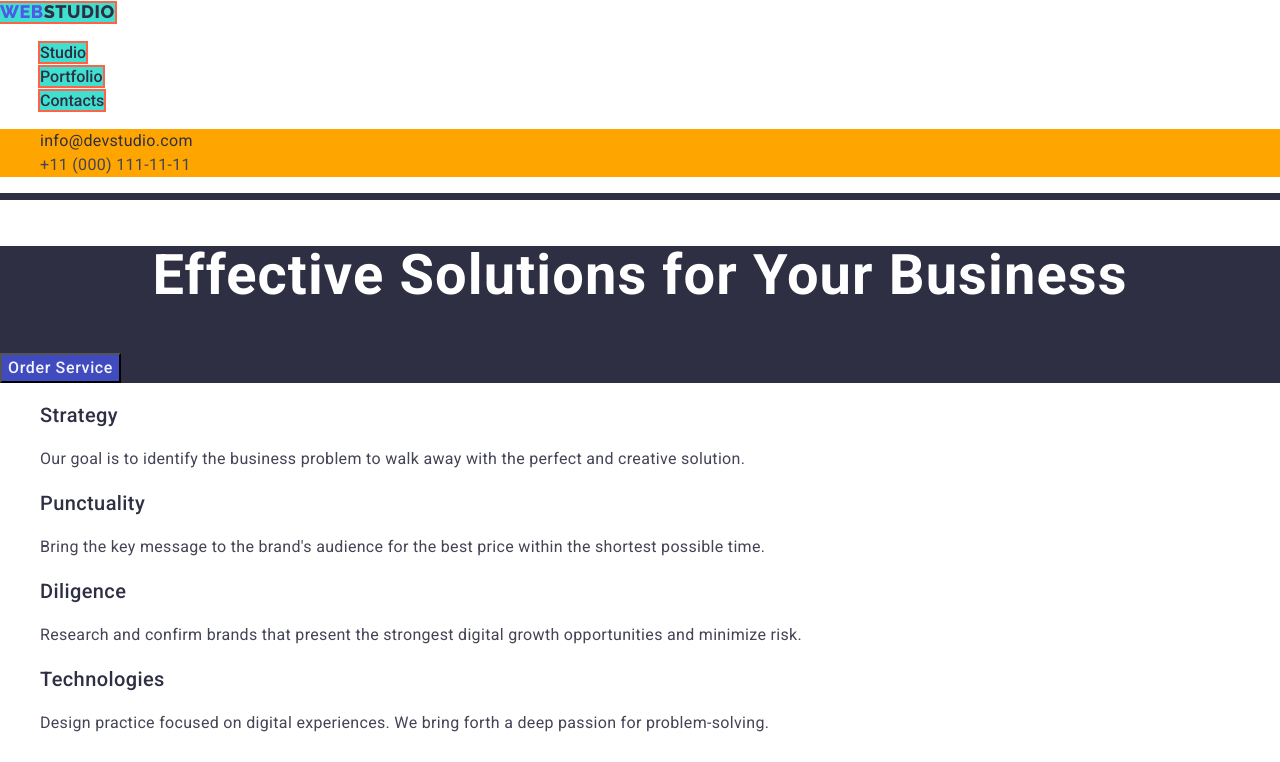
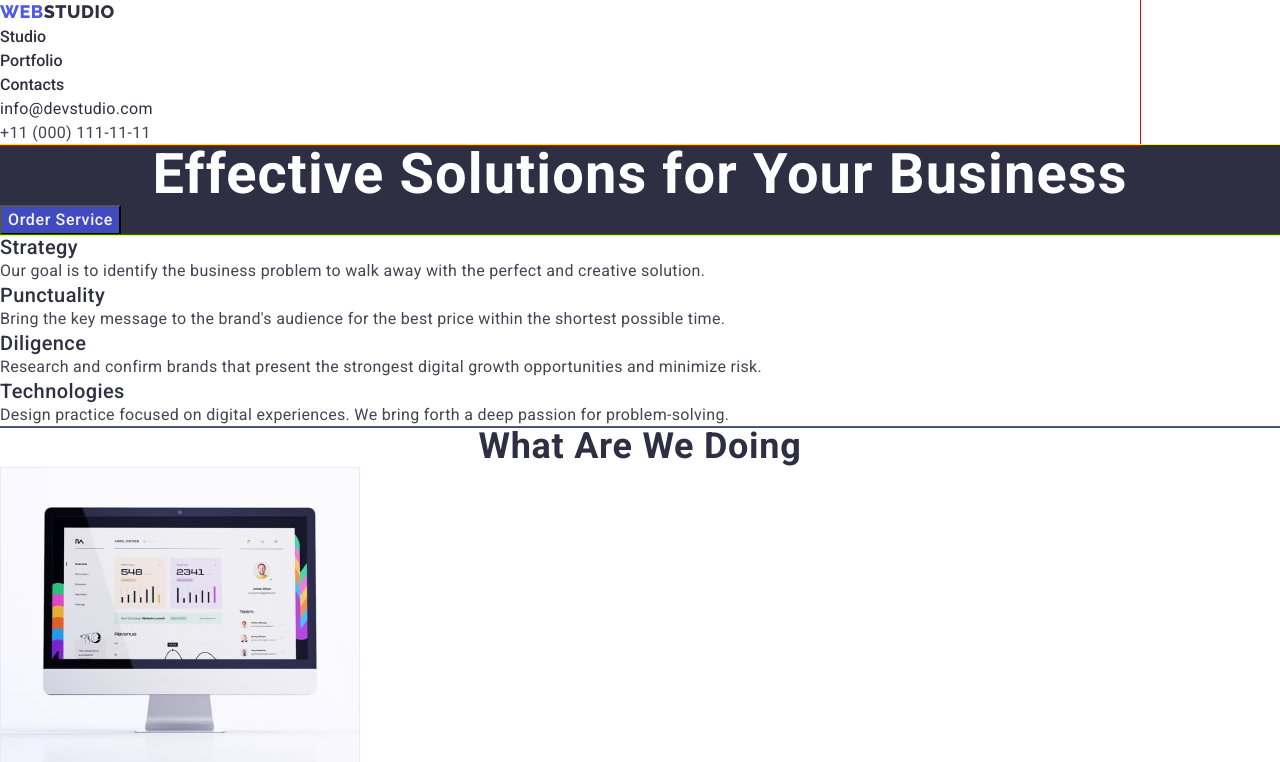
Before and after one commit to OlehVasiura/goit-markup-hw-03, a plain HTML site: page index.html in a window 1280 px wide. Shown: the top 762 px of the page. Drawn offline with nearby package versions, Linux system fonts and the light colour scheme.

Commit message:
reset write

```diff
--- a/CSS/style.css
+++ b/CSS/style.css
@@ -25,7 +25,19 @@ html {
 *::after {
   box-sizing: inherit;
 }
-
+p,
+h1,
+h2,
+h3,
+h4,
+h5,
+h6 {
+  margin: 0;
+}
+ul {
+  margin: 0;
+  padding-left: 0;
+}
 body {
   font-family: "Roboto", sans-serif;
   background: var(--primary-white-color);
@@ -39,6 +51,7 @@ address {
 }
 .link {
   text-decoration: none;
+  display: inline-block;
 }
 .conteiner {
   width: 1128px;
@@ -46,14 +59,11 @@ address {
 }
 /* ---------------Header--------------- */
 .header {
-  /* outline: 2px solid transparent; */
-  border-bottom-width: 7px;
-  border-bottom-style: solid;
-  border-bottom-color: var(--primary-text-color);
+  outline: 1px solid red;
+  width: 1140px;
 }
 .address {
   /* outline: 2px solid transparent; */
-  background-color: orange;
 }
 
 /* -----------------Site Nav----------- */
@@ -62,8 +72,6 @@ address {
   font-size: 16px;
   line-height: 1.5;
   color: var(--primary-text-color);
-  outline: 2px solid tomato;
-  background-color: turquoise;
 }
 .site-nav:hover,
 .site-nav:focus {
@@ -115,6 +123,7 @@ address {
 /* ------------HERO---------------------- */
 .hero {
   background: #2e2f42;
+  outline: 1px solid yellow;
 }
 .hero-title {
   font-size: 56px;
@@ -122,11 +131,13 @@ address {
   color: var(--primary-white-color);
   text-align: center;
   letter-spacing: 0.02em;
+  margin: 0 0 0 0;
 }
 /* -------------Section---------------- */
 .section {
   color: var(--primary-text-color);
   background: var(--primary-white-color);
+  outline: 1px solid blueviolet;
 }
 .section-title {
   font-weight: 700;
@@ -136,6 +147,9 @@ address {
   text-align: center;
   letter-spacing: 0.02em;
   text-transform: capitalize;
+}
+.section-benefit {
+  outline: 1px solid green;
 }
 .list-benefit {
   color: var(--primary-text-color);
@@ -155,6 +169,7 @@ address {
 }
 .section-team {
   background: var(--primery-btn-color);
+  outline: 1px solid darkorange;
 }
 .list-team {
 }
@@ -179,6 +194,7 @@ address {
 /*----------------- Footer------------ */
 .appeal {
   background: var(--primary-text-color);
+  outline: 1px solid aquamarine;
 }
 .logo-second {
   font-family: "Raleway", sans-serif;
```
